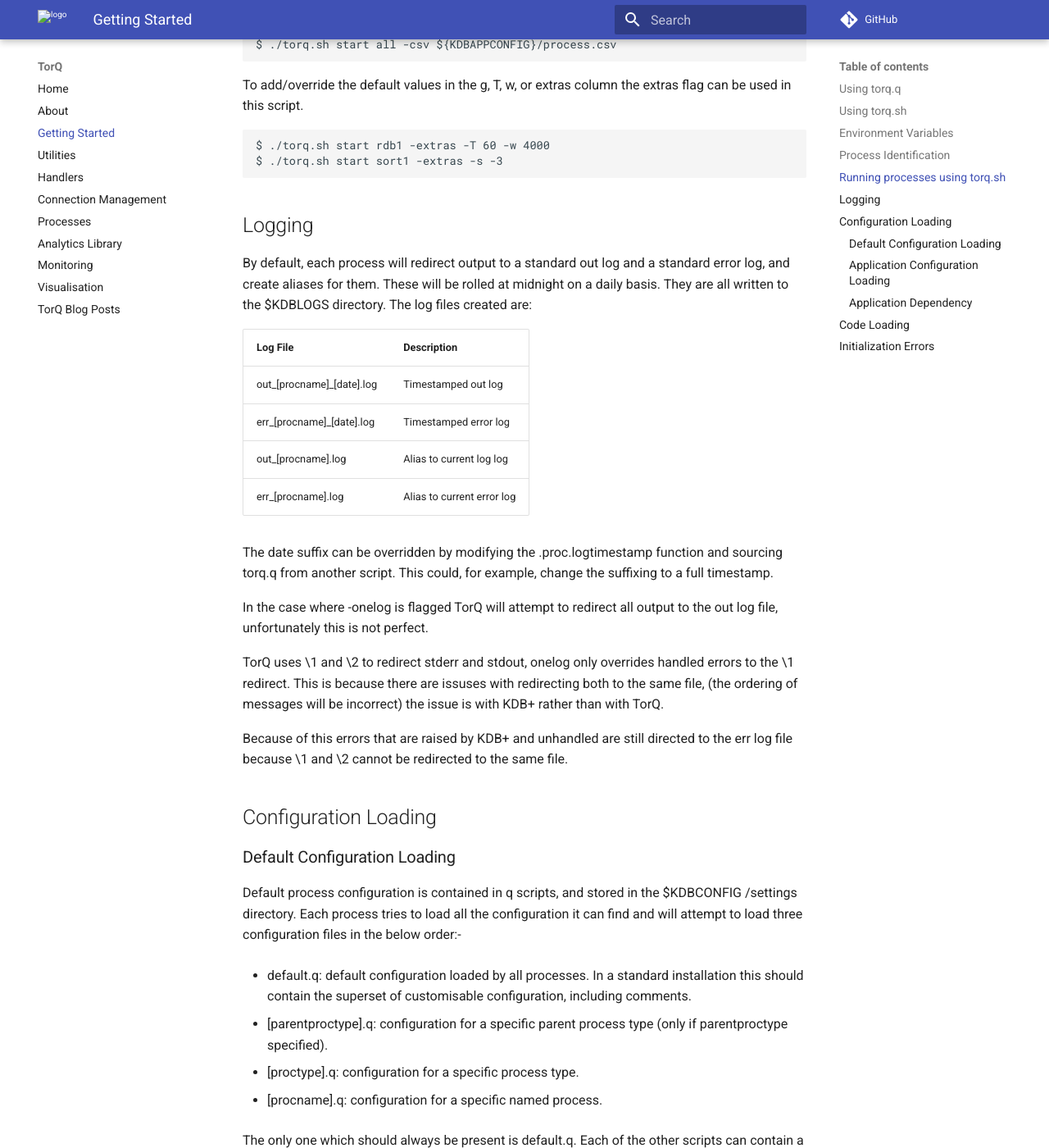
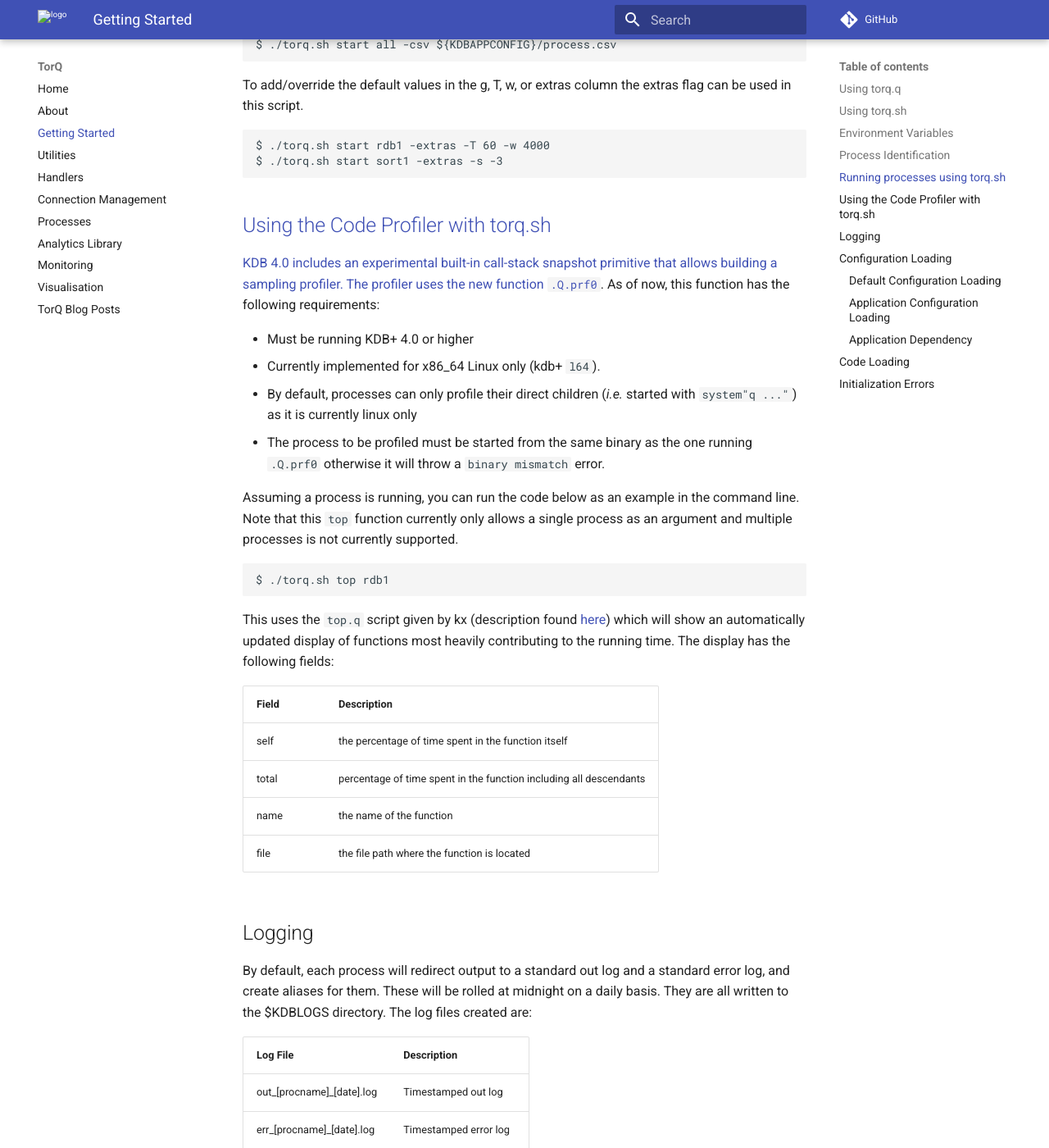
Before and after one commit to DataIntellectTech/TorQ, an MkDocs documentation site: the page built from docs/gettingstarted.md, in a window 1280 px wide and 1400 px high, scrolled down 6147 px. Shown: the whole window at 82% size. Built offline with MkDocs 1.6.1 and Material for MkDocs 9.7.7, drawn with Linux system fonts in a browser that asks for light colours; comment, search, counter and statistics services are not loaded; old or Windows-style settings are respelled for this version of MkDocs.

Commit message:
add code profiler documentation

````diff
--- a/docs/gettingstarted.md
+++ b/docs/gettingstarted.md
@@ -271,6 +271,41 @@
 $ ./torq.sh start sort1 -extras -s -3
 ```
 
+<a name="profiler">
+
+Using the Code Profiler with torq.sh
+------------------------------------
+
+KDB 4.0 includes an experimental built-in call-stack snapshot primitive that allows
+building a sampling profiler.  The profiler uses the new function [`.Q.prf0`](https://code.kx.com/q/ref/dotq/#qprf0-code-profiler).
+As of now, this function has the following requirements:
+
+- Must be running KDB+ 4.0 or higher
+- Currently implemented for x86_64 Linux only (kdb+ `l64`).
+- By default, processes can only profile their direct children (*i.e.* started
+with `system"q ..."`) as it is currently linux only
+- The process to be profiled must be started from the same binary as the one
+running `.Q.prf0` otherwise it will throw a `binary mismatch` error.
+
+Assuming a process is running, you can run the code below as an example in the command line.
+Note that this `top` function currently only allows a single process as an argument and
+multiple processes is not currently supported.
+
+```
+$ ./torq.sh top rdb1
+```
+
+This uses the `top.q` script given by kx (description found [here](https://code.kx.com/q/kb/profiler/))
+which will show an automatically updated display of functions most heavily
+contributing to the running time. The display has the following fields:
+
+|Field                            |  Description|
+|---------------------------------| ----------------------------|
+|self                             |  the percentage of time spent in the function itself|
+|total                            |  percentage of time spent in the function including all descendants|
+|name                             |  the name of the function|
+|file                             |  the file path where the function is located|
+
 
 <a name="logging"></a>
 
````
